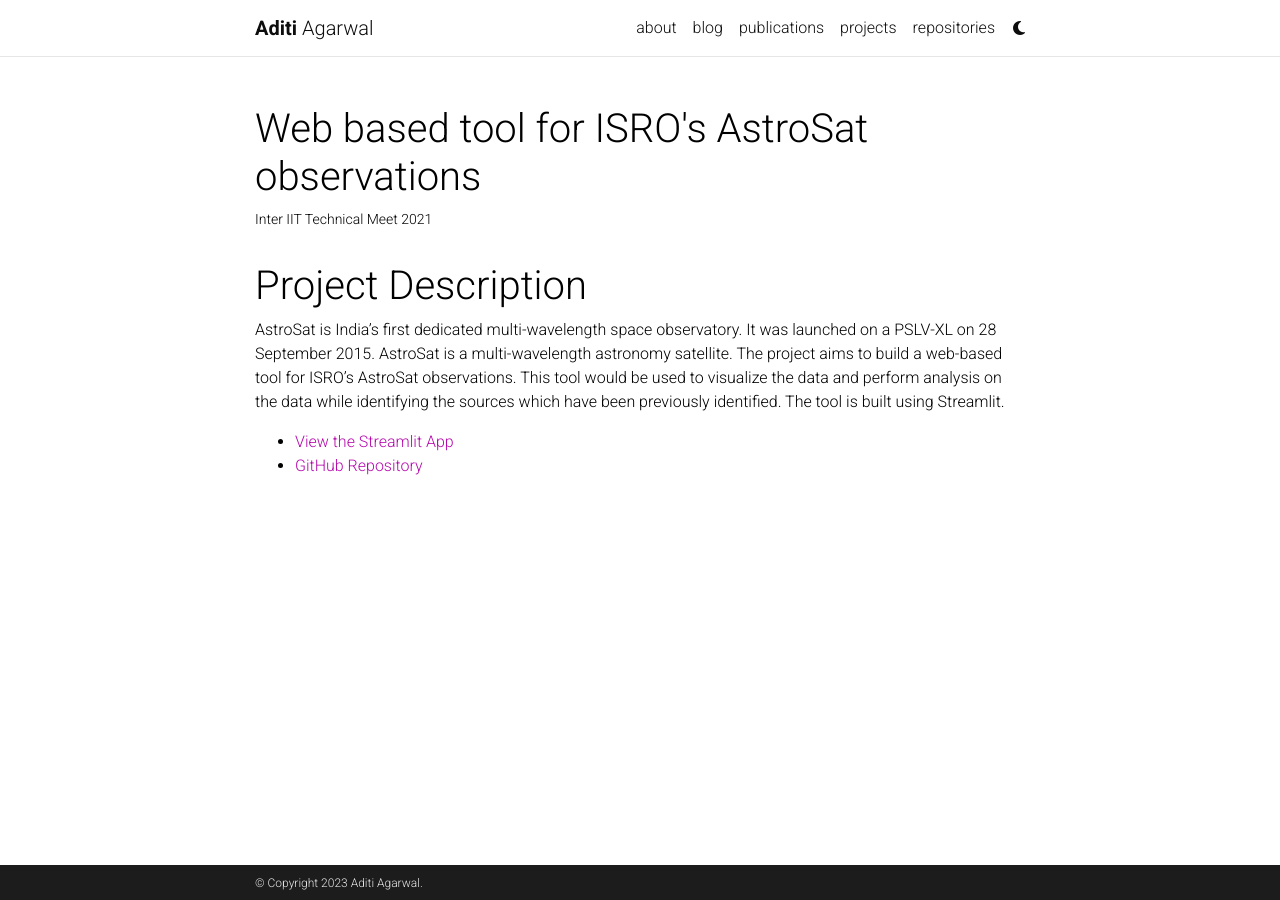
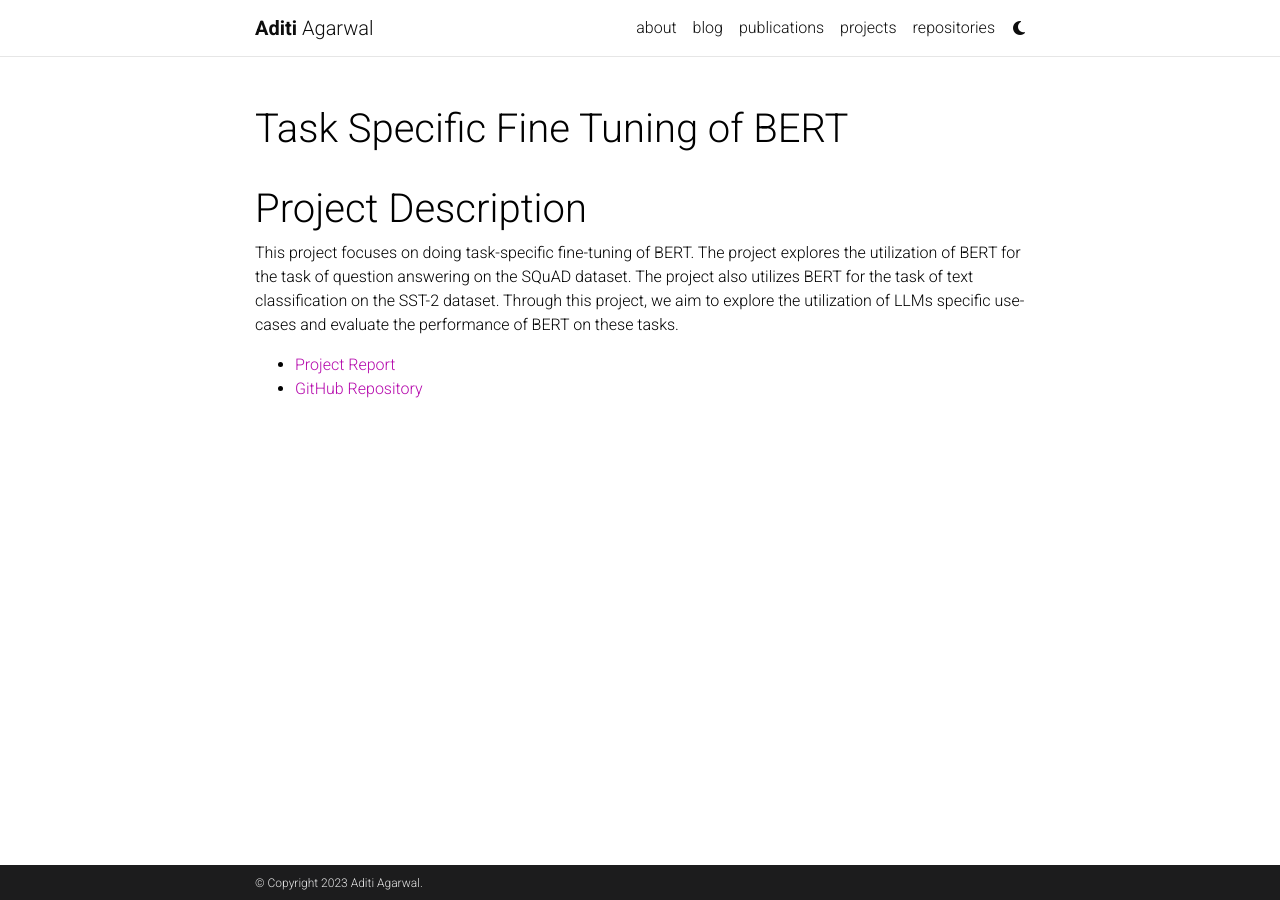
Before and after one commit to aditiagarwal-02/aditiagarwal-02.github.io, a Jekyll site: the page built from _projects/7_project.md, in a window 1280 px wide. Built offline with Jekyll 4.4.1, drawn with Linux system fonts in a browser that asks for light colours; comment, search, counter and statistics services are not loaded; a style sheet for code colours, icons or effects is not loaded.

Commit message:
updated projects

```diff
--- a/_projects/7_project.md
+++ b/_projects/7_project.md
@@ -1,18 +1,18 @@
 ---
 layout: page
-title: Web based tool for ISRO's AstroSat observations
-description: Inter IIT Technical Meet 2021
-img: assets/img/p8.jpg
+title: Task Specific Fine Tuning of BERT
+# description: Identifying brick kilns across India and reducing manual annotation efforts using active learning by 30%.
+img: assets/img/p7.png
 # redirect: https://brick-kilns-detector.streamlit.app/
-importance: 8
+importance: 7
 category: work
-github: https://github.com/aditiagarwal-02/Web-based-tool-for-ISRO-AstroSat-observations
+github: https://github.com/CS613-NLP/assignment-3
 
 ---
 
 # Project Description
 
-AstroSat is India's first dedicated multi-wavelength space observatory. It was launched on a PSLV-XL on 28 September 2015. AstroSat is a multi-wavelength astronomy satellite. The project aims to build a web-based tool for ISRO's AstroSat observations. This tool would be used to visualize the data and perform analysis on the data while identifying the sources which have been previously identified. The tool is built using Streamlit.
+This project focuses on doing task-specific fine-tuning of BERT. The project explores the utilization of BERT for the task of question answering on the SQuAD dataset. The project also utilizes BERT for the task of text classification on the SST-2 dataset. Through this project, we aim to explore the utilization of LLMs specific use-cases and evaluate the performance of BERT on these tasks.
 
-- [View the Streamlit App](https://mannjain1609-inter-iit-mid-prep-main-j084pu.streamlit.app/)
-- [GitHub Repository](https://github.com/aditiagarwal-02 Web-based-tool-for-ISRO-AstroSat-observations)
+- [Project Report](https://github.com/CS613-NLP/assignment-3/blob/main/report.pdf)
+- [GitHub Repository](https://github.com/CS613-NLP/assignment-3)
```
Also changed, not shown: _projects/8_project.md (added, +19 -0 lines).
